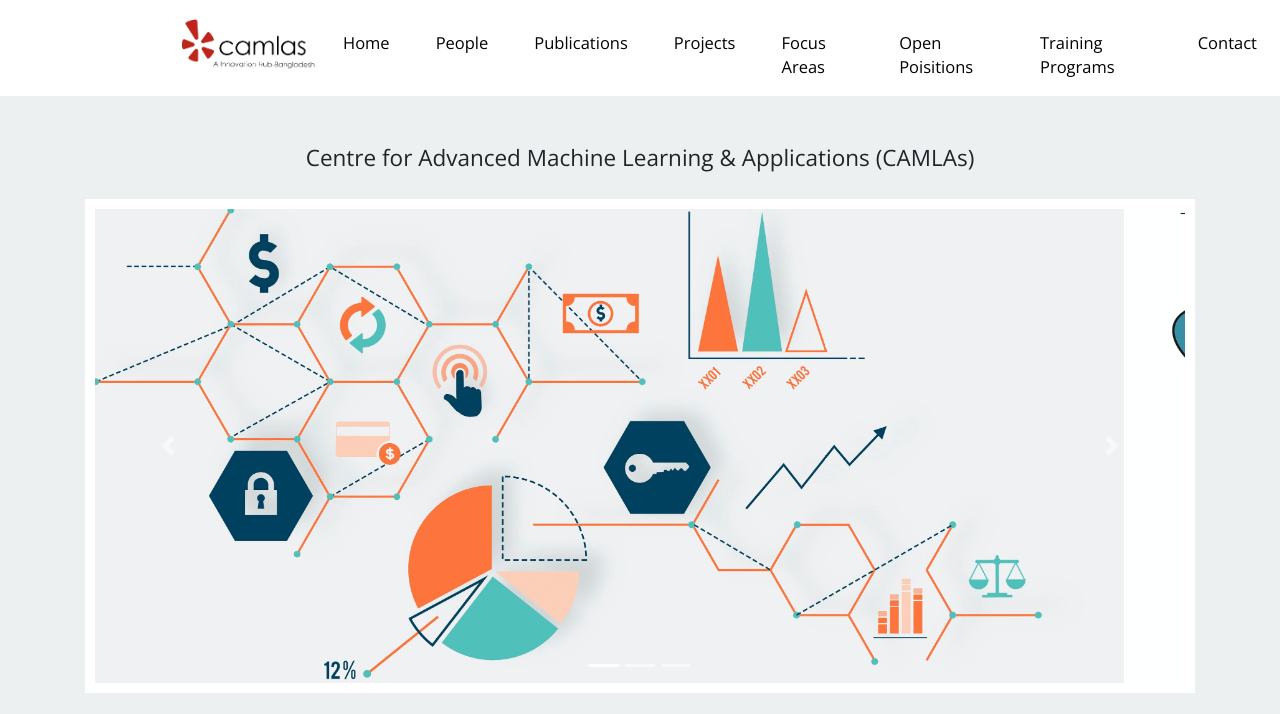
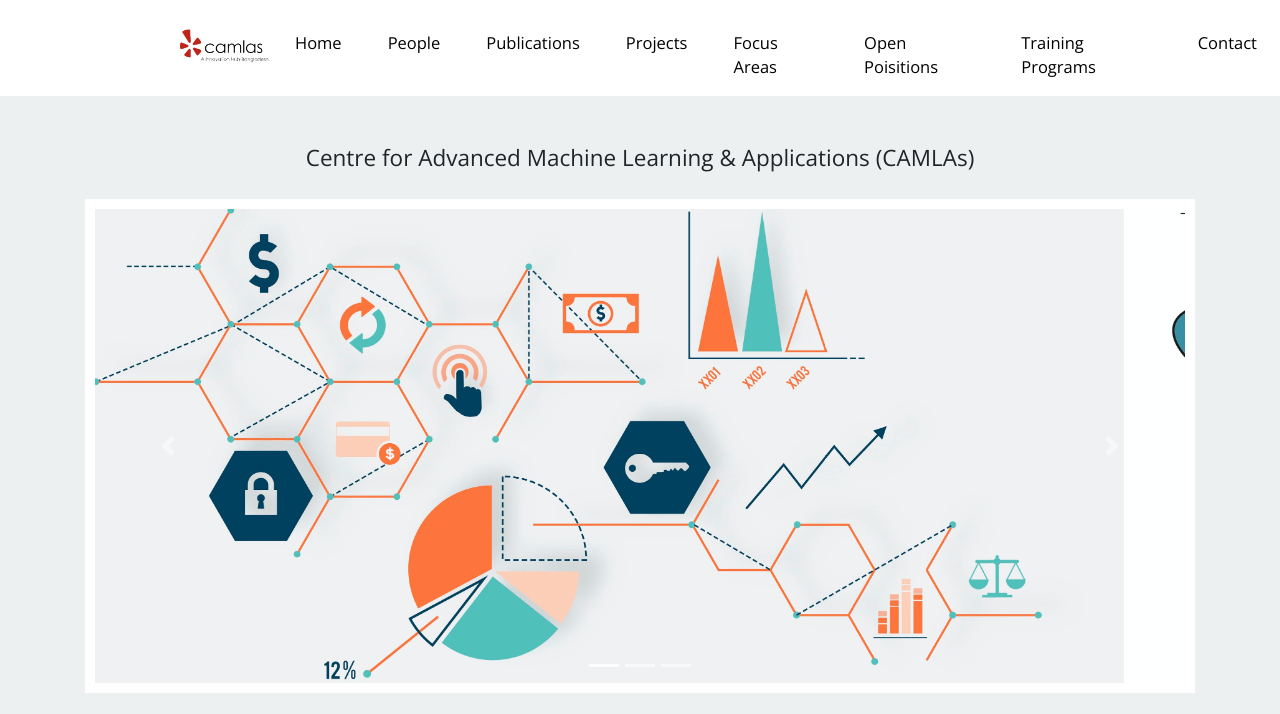
Before and after one commit to camlas/camlas.github.io, a plain HTML site: page index.html in a window 1280 px wide. Shown: the top 714 px of the page. Drawn offline with nearby package versions, Linux system fonts and the light colour scheme; some icons are missing.

Commit message:
Update navbar.html

```diff
--- a/navbar.html
+++ b/navbar.html
@@ -12,7 +12,7 @@
       "
     > -->
     <a class="navbar-brand" href="./index.html">
-      <img src="./assets/img/logo2.png" style="width: 18vh" />
+      <img src="./assets/img/logo2.png" style="width: 12vh" />
     </a>
     <button
       class="navbar-toggler"
```
